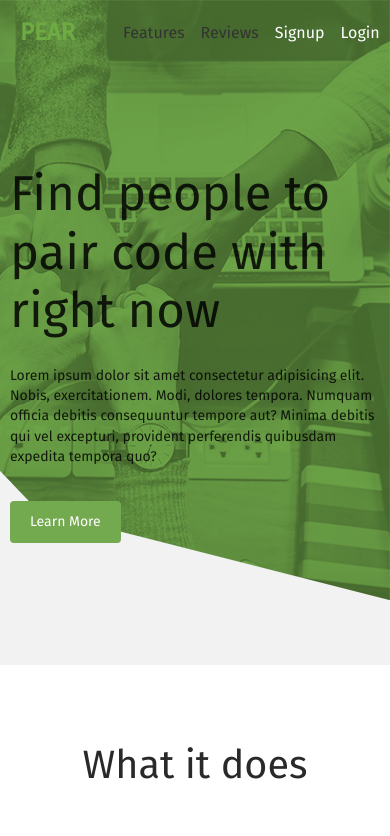
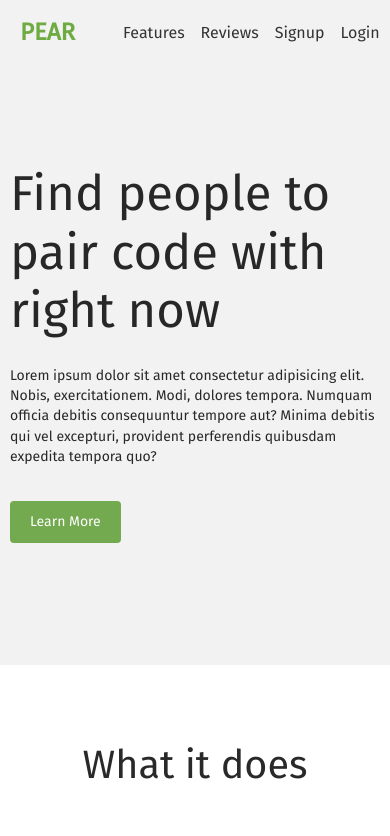
Before and after one commit to chazmcgrill/pair-coding-app, a React (Create React App) app in the folder client/: page / in a window 390 px wide. Shown: the top 836 px of the page. Built offline with nearby package versions, Linux system fonts and the light colour scheme; no server answers.

Commit message:
Improves Hero Responsive Image

```diff
--- a/client/src/app/components/Header.sass
+++ b/client/src/app/components/Header.sass
@@ -44,6 +44,12 @@
     &:hover
         color: darken(#fff, 50%)
 
+    @media (max-width: 760px)
+        color: #333
+
+        &:hover
+            color: lighten(#333, 50%)
+
 .nav-link-left
     color: #333
     margin-left: 1rem
--- a/client/src/app/components/landingpage/Hero.sass
+++ b/client/src/app/components/landingpage/Hero.sass
@@ -8,6 +8,9 @@
         right: 0
         top: 0
         z-index: -10
+
+        @media (max-width: 760px)
+            display: none
 
     &_wrapper
         z-index: 2
```
